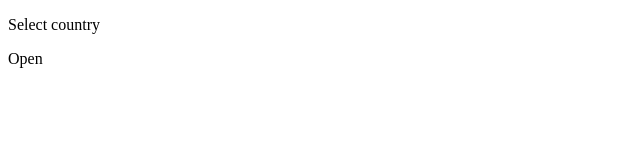
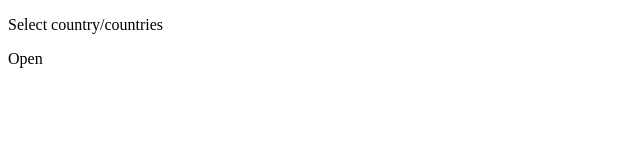
Before and after one commit to VaidasMakstutis/react-typescript-dropdown, a React (Create React App) app: page / in a window 1280 px wide. Shown: the top 160 px of the page, without its empty margins (0-640 px from the left). Built offline with nearby package versions, Linux system fonts and the light colour scheme.

Commit message:
Separate data file

```diff
--- a/src/App.tsx
+++ b/src/App.tsx
@@ -1,25 +1,11 @@
 import React from "react";
 import Dropdown from "./components/Dropdown";
-
-const items = [
-  {
-    id: 1,
-    name: "Lithuania"
-  },
-  {
-    id: 2,
-    name: "Latvia"
-  },
-  {
-    id: 3,
-    name: "Estonia"
-  },
-];
+import { items } from "../src/data/items";
 
 const App = () => {
   return (
     <div>
-      <Dropdown items={items} title="Select country" />
+      <Dropdown items={items} title="Select country/countries" />
     </div>
   );
 }
--- a/src/components/Dropdown/Dropdown.tsx
+++ b/src/components/Dropdown/Dropdown.tsx
@@ -1,13 +1,12 @@
 import React, { useState } from "react";
-// import DropdownItem from "./DropdownItem";
 
-export interface IDropdownProps {
+interface IDropdownProps {
     title: string,
     items: {id: number, name: string} []
     // multiselect: boolean
 }
 
-const Dropdown: React.FC<IDropdownProps> = (props) => {
+const Dropdown = (props: IDropdownProps) => {
     const {title, items} = props;
     const [open, setOpen] = useState(false);
     const [selection, setSelection] = useState([]);
@@ -34,7 +33,6 @@ const Dropdown: React.FC<IDropdownProps> = (props) => {
             </div>
             {open && (
                 <ul className="dropdown-list">
-                    {/* <DropdownItem /> */}
                     {items.map(item => {
                         return (
                         <li className="dropdown-list-item" key={item.id}>
--- /dev/null
+++ b/src/data/items.ts
@@ -0,0 +1,23 @@
+export const items = [
+
+  {
+    id: 1,
+    name: "Lithuania"
+  },
+  {
+    id: 2,
+    name: "Latvia"
+  },
+  {
+    id: 3,
+    name: "Estonia"
+  },
+  {
+    id: 4,
+    name: "Serbia"
+  },
+  {
+    id: 5,
+    name: "Slovakia"
+  }
+];
```
